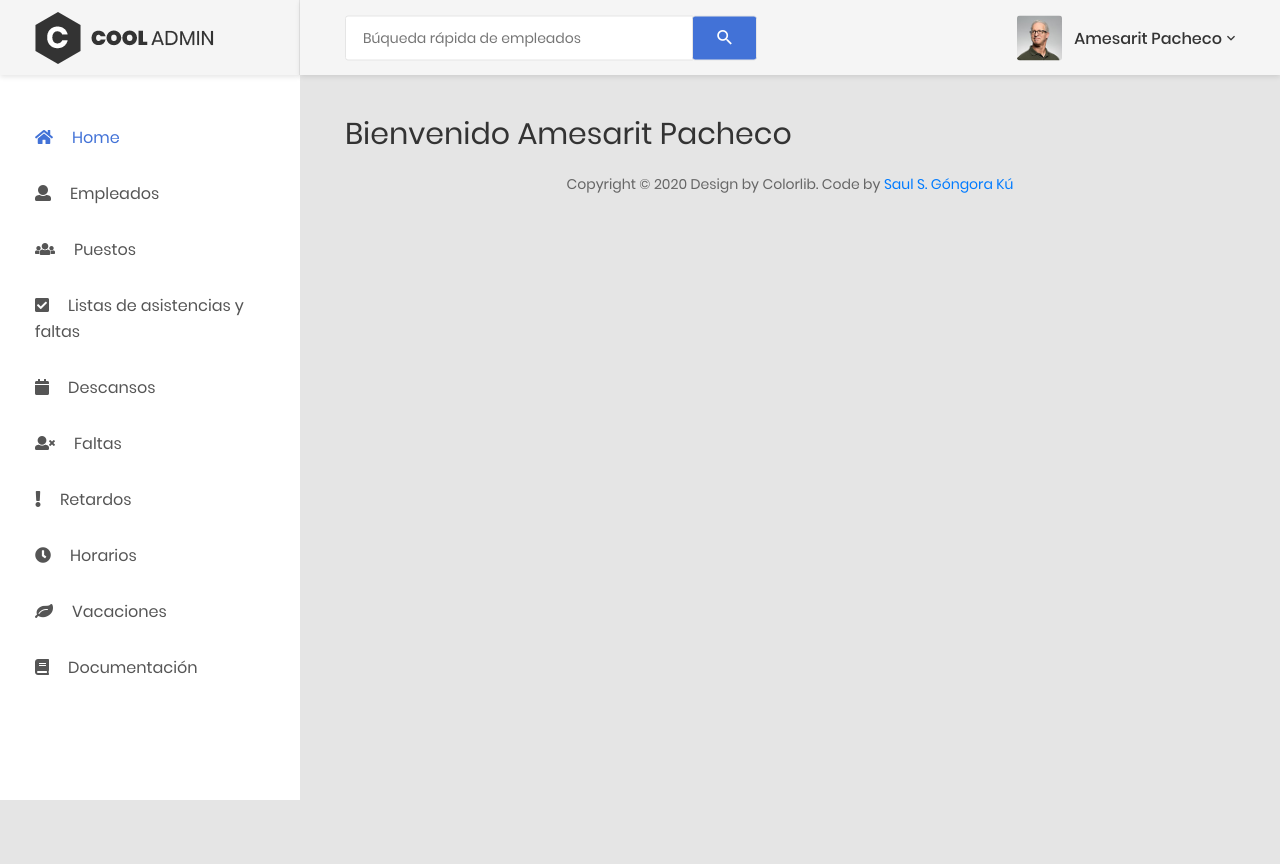
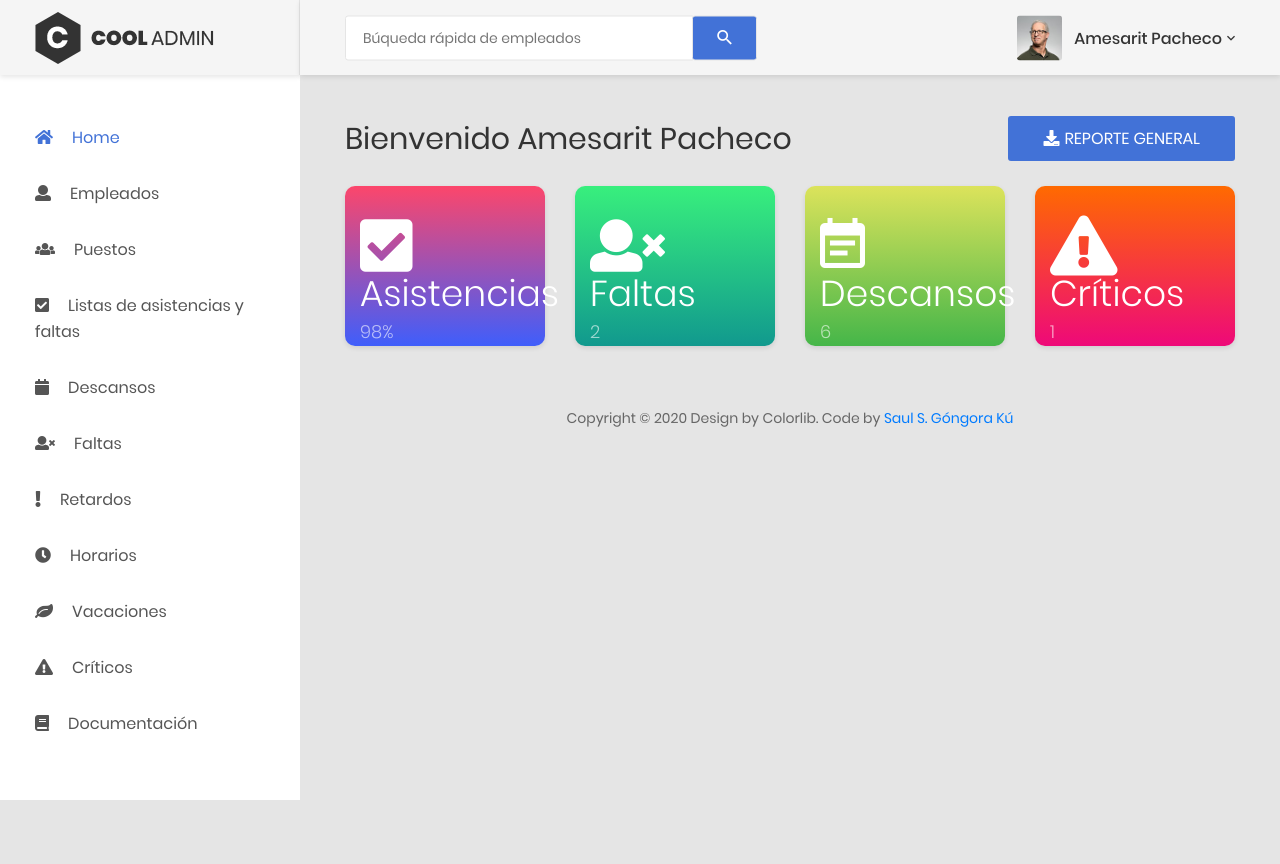
Before and after one commit to samgongora26/perfect-assistant, a PHP site: page /pages/home.php in a window 1280 px wide. Run offline with PHP 8.4, Linux system fonts and the light colour scheme.

Commit message:
tarjetas de presentación home

```diff
--- a/pages/home.php
+++ b/pages/home.php
@@ -58,13 +58,78 @@
                             <div class="col-md-12">
                                 <div class="overview-wrap">
                                     <h2 class="title-1">Bienvenido Amesarit pacheco </h2>
+                                    <button class="au-btn au-btn-icon au-btn--blue">
+                                        <i class="fa fa-download"></i>Reporte general
+                                    </button>
+                                </div>
+
+                            </div>
+                        </div>
+                        <div class="row m-t-25">
+                            <div class="col-sm-6 col-lg-3">
+                                <div class="overview-item overview-item--c1">
+                                    <div class="overview__inner">
+                                        <div class="overview-box clearfix">
+                                            <div class="icon">
+                                                <i class="fa fa-check-square""></i>
+                                            </div>
+                                            <div class="text">
+                                                <h2>Asistencias</h2>
+                                                <span>98%</span>
+                                            </div>
+                                        </div>
+                                    </div>
+                                </div>
+                            </div>
+                            <div class="col-sm-6 col-lg-3">
+                                <div class="overview-item overview-item--c2">
+                                    <div class="overview__inner">
+                                        <div class="overview-box clearfix">
+                                            <div class="icon">
+                                                <i class="fa fa-user-times"></i>
+                                            </div>
+                                            <div class="text">
+                                                <h2>Faltas</h2>
+                                                <span>2</span>
+                                            </div>
+                                        </div>
+                                    </div>
+                                </div>
+                            </div>
+                            <div class="col-sm-6 col-lg-3">
+                                <div class="overview-item overview-item--c4">
+                                    <div class="overview__inner">
+                                        <div class="overview-box clearfix">
+                                            <div class="icon">
+                                                <i class="zmdi zmdi-calendar-note"></i>
+                                            </div>
+                                            <div class="text">
+                                                <h2>Descansos</h2>
+                                                <span>6</span>
+                                            </div>
+                                        </div>
+
+                                    </div>
+                                </div>
+                            </div>
+                            <div class="col-sm-6 col-lg-3">
+                                <div class="overview-item overview-item--c3">
+                                    <div class="overview__inner">
+                                        <div class="overview-box clearfix">
+                                            <div class="icon">
+                                                <i class="fas fa-exclamation-triangle"></i>
+                                            </div>
+                                            <div class="text">
+                                                <h2>Críticos</h2>
+                                                <span>1</span>
+                                            </div>
+                                        </div>
+
+                                    </div>
                                 </div>
                             </div>
                         </div>
-
                         <div class="row">
-
-
 
                         </div>
 
--- a/pages/plantillas/plantilla_menu.php
+++ b/pages/plantillas/plantilla_menu.php
@@ -202,6 +202,10 @@
                                 <i class="fas fa-leaf"></i>Vacaciones</a>
                         </li>
                         <li>
+                            <a href="calendar.html">
+                                <i class="fas fa-exclamation-triangle"></i>Críticos</a>
+                        </li>
+                        <li>
                             <a href="map.html">
                                 <i class="fas fa-book"></i>Documentación</a>
                         </li>
```
